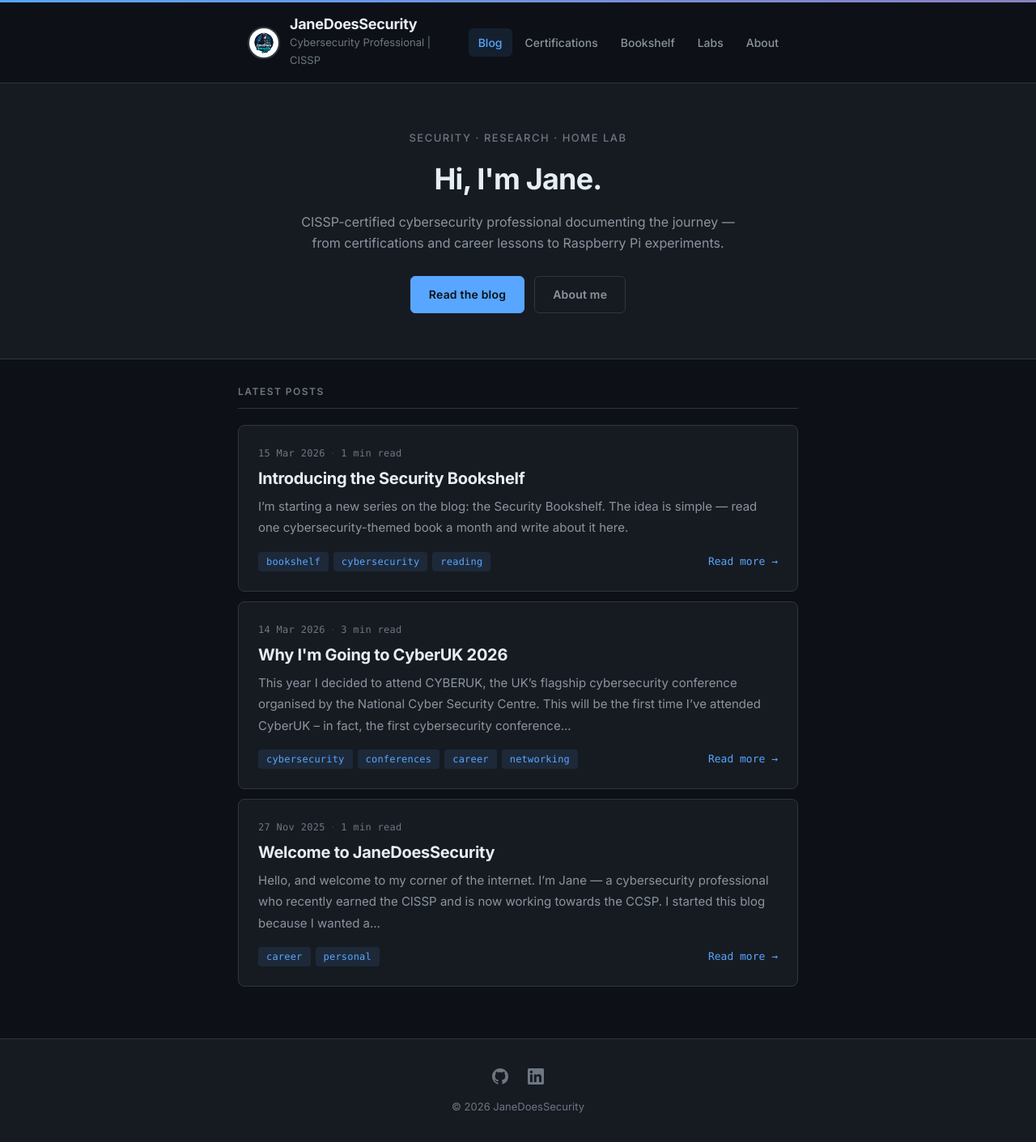
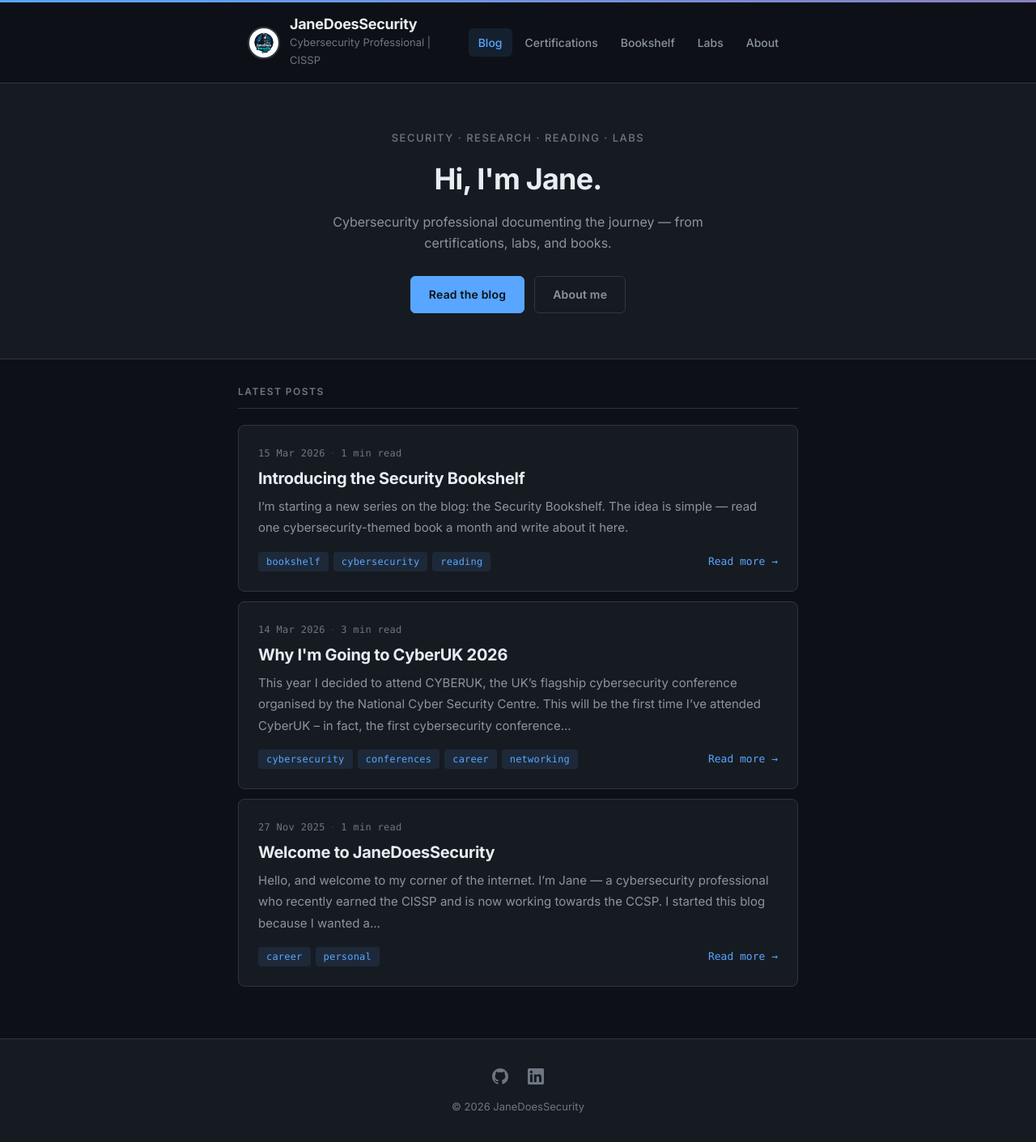
Before and after one commit to janedoessecurity/janedoessecurity.github.io, a Jekyll site: the page built from index.html, in a window 1280 px wide. Shown: the whole page at 81% size. Built offline with Jekyll 4.4.1, drawn with Linux system fonts in a browser that asks for light colours.

Commit message:
Update hero section text on homepage
Co-Authored-By: Claude Opus 4.6 (1M context) <noreply@anthropic.com>

```diff
--- a/_layouts/default.html
+++ b/_layouts/default.html
@@ -38,9 +38,9 @@
     <div class="wrapper-hero">
       <div class="container">
         <div class="hero">
-          <p class="hero-label">Security &middot; Research &middot; Home Lab</p>
+          <p class="hero-label">Security &middot; Research &middot; Reading &middot; Labs</p>
           <h1>Hi, I'm Jane.</h1>
-          <p class="hero-tagline">CISSP-certified cybersecurity professional documenting the journey&nbsp;&mdash; from certifications and career lessons to Raspberry&nbsp;Pi experiments.</p>
+          <p class="hero-tagline">Cybersecurity professional documenting the journey &mdash; from certifications, labs, and books.</p>
           <div class="hero-cta">
             <a href="#posts" class="btn btn-primary">Read the blog</a>
             <a href="{{ site.baseurl }}/about" class="btn btn-outline">About me</a>
```
